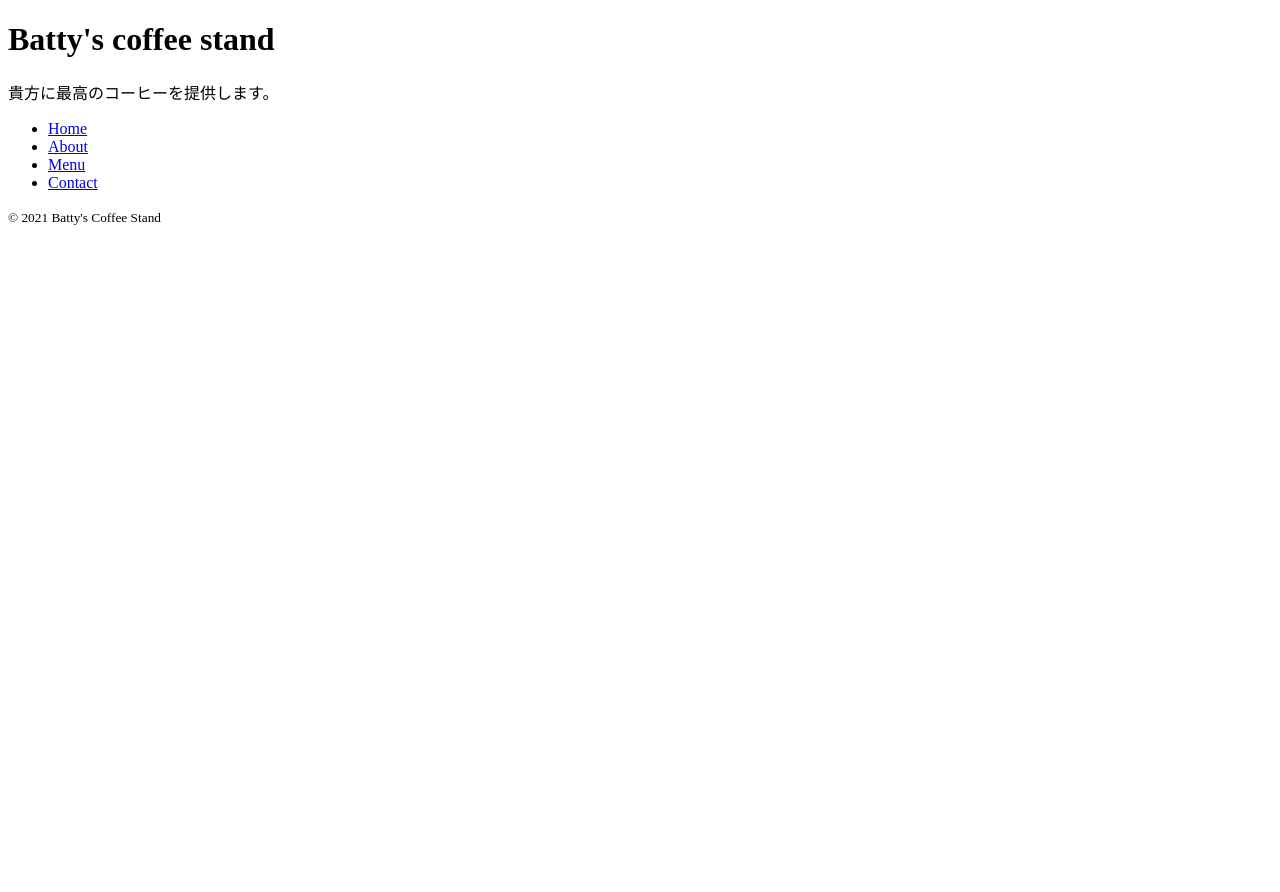
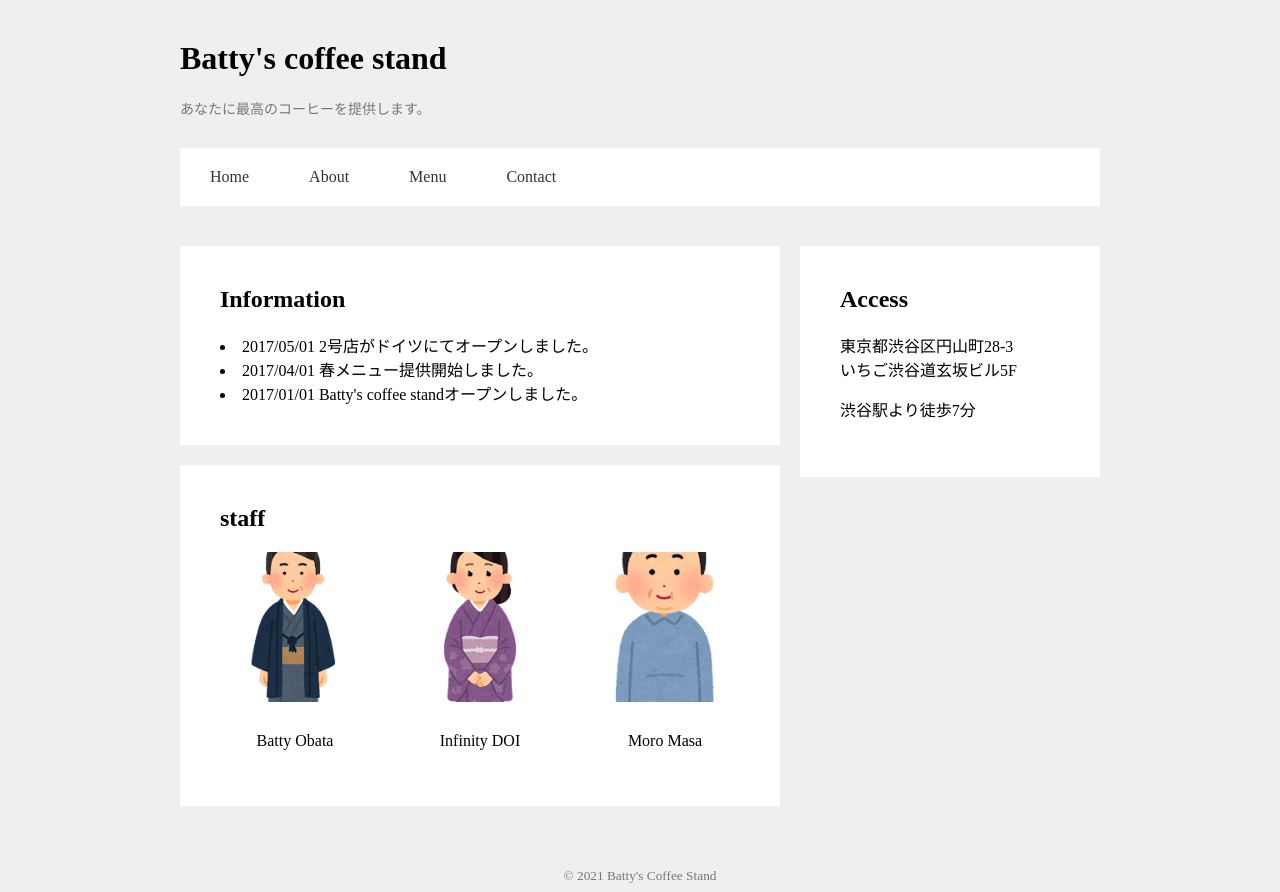
Before and after one commit to sugi-ukyo/html-sample, a plain HTML site: page index.html in a window 1280 px wide. Before the commit the page ends 800 px from the top, so only its background shows below. Drawn offline with Linux system fonts and the light colour scheme.

Commit message:
CSSファイルの更新 #1

```diff
--- /dev/null
+++ b/css/style.css
@@ -0,0 +1,114 @@
+.title-text{
+    color: red;
+    font-size: 14px;
+}
+
+body{
+    background-color: #efefef;
+}
+
+header{
+    margin-top: 20px;
+}
+
+.container{
+    width: 920px;
+    margin: 0 auto 40px auto;
+}
+
+.header-title{
+    margin-top: 40px;
+    margin-bottom: 30px;
+}
+
+.logo{
+   font-size: 32px;
+}
+
+.title-text{
+    color: #777;
+}
+
+.header-navigation {
+    width: 100%;
+    background-color: #fff;
+    padding: 20px 0;
+}
+
+.header-navigation li {
+    float: left;
+    padding: 0 30px;
+    text-align: center;
+    list-style-type: none;
+}
+
+.header-navigation li a {
+    color: #333;
+    text-decoration: none;
+}
+
+.clearfix::after{
+    content: "";
+    display: block;
+    clear: both;
+}
+
+footer{
+    text-align: center;
+}
+.copyright {
+    color: #777
+}
+
+.card-contents {
+    padding: 40px;
+    margin-bottom: 20px;
+    background-color: #fff;
+}
+
+.card-title {
+    font-size: 24px;
+    font-weight: bold;
+    margin-top: 0;
+    margin-bottom: 20px;
+}
+
+main {
+    width: 600px;
+    margin-right: 20px;
+    float: left;
+}
+
+aside {
+    width: 300px;
+    float: left;
+}
+
+.information-list {
+    list-style-type: none;
+    padding-left: 0;
+}
+
+.information-list li{
+    margin-bottom: 10px;
+}
+
+.staff{
+    width: 150px;
+    margin-right: 35px;
+    float: left;
+}
+
+.staff:last-child{
+    margin-right: 0;
+}
+
+.staff-image{
+    margin-bottom: 10px;
+    width: 150px;
+    height: 150;
+}
+
+.staff-name {
+    text-align: center;
+}
--- a/index.html
+++ b/index.html
@@ -4,6 +4,7 @@
 <head>
     <meta charset="UTF-8" />
     <title>Batty's Coffee Stand</title>
+    <link rel="stylesheet" href="css/style.css">
 </head>
 
 <body>
@@ -11,16 +12,50 @@
     <div class="container">
         <div class="header-title">
             <h1 class="logo">Batty's coffee stand</h1>
-            <p class="title-text">貴方に最高のコーヒーを提供します。</p>
+            <p class="title-text">あなたに最高のコーヒーを提供します。</p>
         </div>
+        <ul class="header-navigation clearfix">
+            <li><a href="#">Home</a></li>
+            <li><a href="#">About</a></li>
+            <li><a href="#">Menu</a></li>
+            <li><a href="#">Contact</a></li>
+        </ul>
     </div>
-    <ul class="header-navigation">
-        <li><a href="#">Home</a></li>
-        <li><a href="#">About</a></li>
-        <li><a href="#">Menu</a></li>
-        <li><a href="#">Contact</a></li>
-    </ul>
    </header>
+   <div class="container clearfix">
+    <main>
+        <div class="card-contents">
+            <h2 class="card-title">Information</h2>
+            <li>2017/05/01 2号店がドイツにてオープンしました。</li>
+            <li>2017/04/01 春メニュー提供開始しました。</li>
+            <li>2017/01/01 Batty's coffee standオープンしました。</li>
+        </div>
+        <div class="card-contents">
+            <h2 class="card-title">staff</h2>
+            <div class="staff-list clearfix">
+                <div class="staff">
+                    <img src="img/staff_01.png" class="staff-image">
+                    <p class="staff-name">Batty Obata</p>
+                </div>
+                <div class="staff">
+                    <img src="img/staff_02.png" class="staff-image">
+                    <p class="staff-name">Infinity DOI</p>
+                </div>
+                <div class="staff">
+                    <img src="img/staff_03.png" class="staff-image">
+                    <p class="staff-name">Moro Masa</p>
+                </div>
+            </div>
+        </div>
+    </main>
+    <aside>
+        <div class="card-contents">
+            <h2 class="card-title">Access</h2>
+            <p>東京都渋谷区円山町28-3<br>いちご渋谷道玄坂ビル5F</p>
+            <p>渋谷駅より徒歩7分</p>
+        </div>
+    </aside>
+   </div>
    <footer>
      <small class="copyright">© 2021 Batty's Coffee Stand</small>
    </footer>
```
Also changed, not shown: img/aisatsu2_konnichiwa.png (added), img/staff_01.png (added), img/staff_02.png (added), img/staff_03.png (added).
